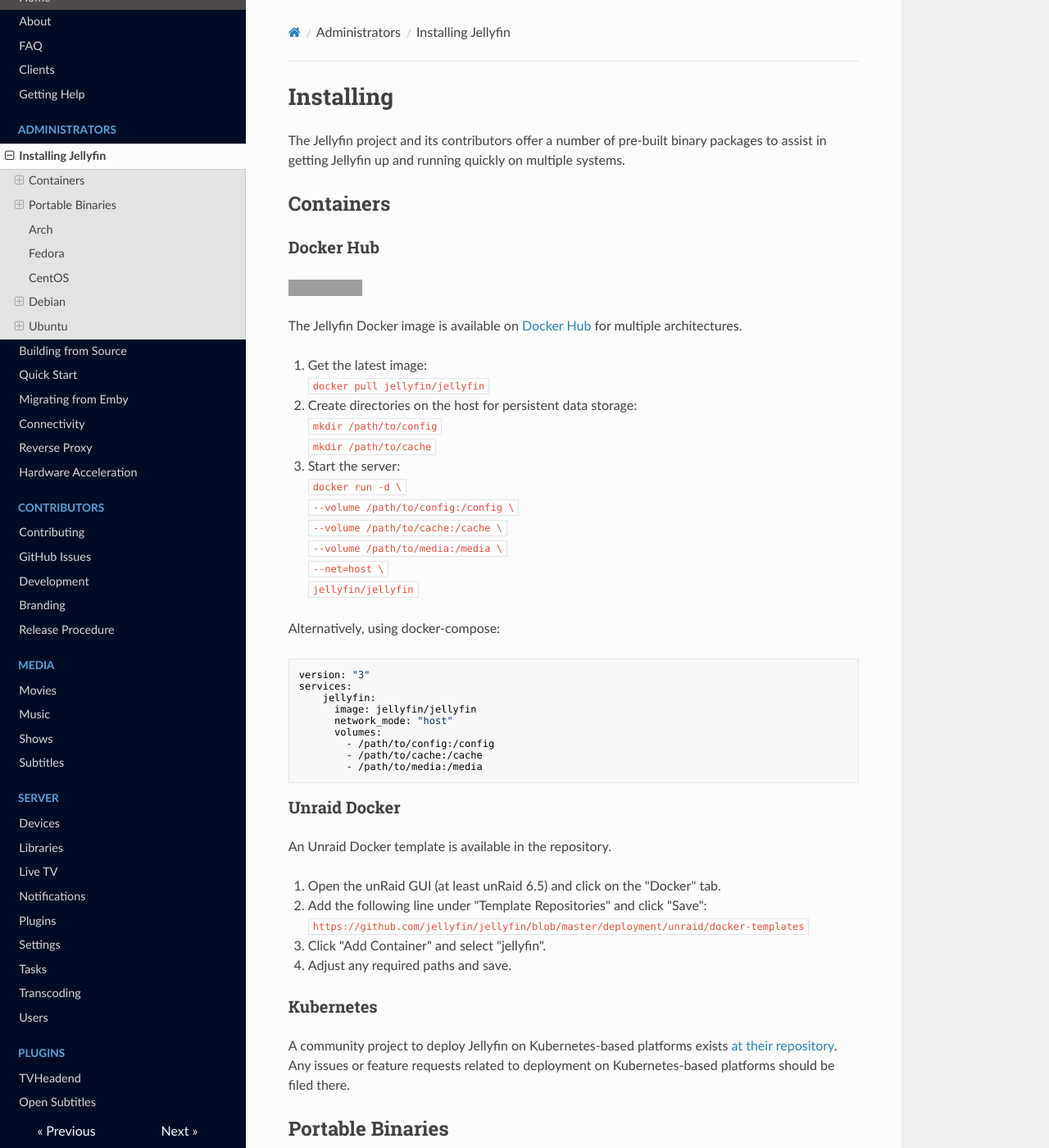
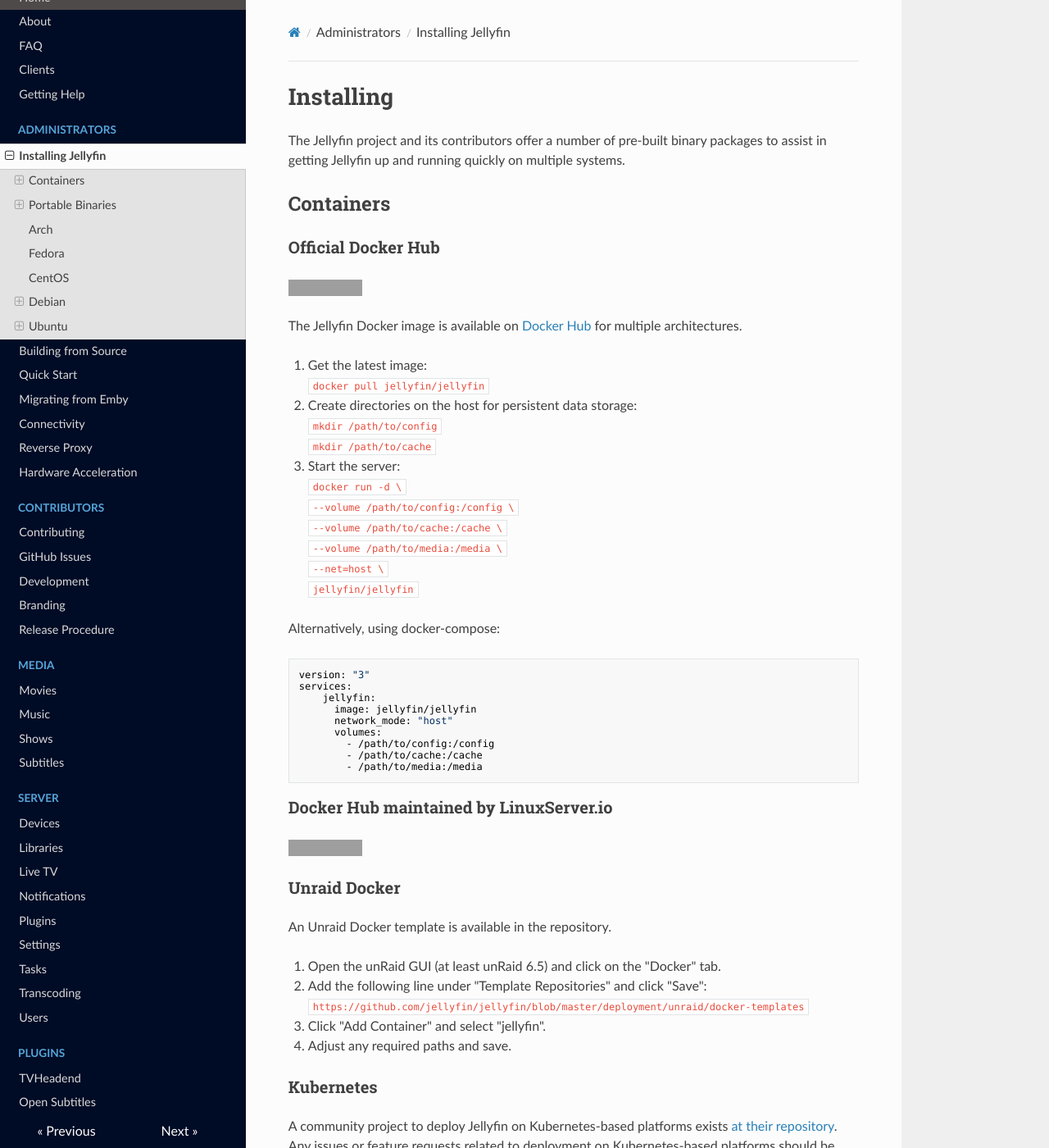
Before and after one commit to jellyfin-archive/jellyfin-docs, an MkDocs documentation site: the page built from docs/administrator-docs/installing.md, in a window 1280 px wide and 1400 px high. Shown: the whole window at 82% size. Built offline with MkDocs 1.6.1, drawn with Linux system fonts in a browser that asks for light colours; nearby versions of some CDN libraries; old or Windows-style settings are respelled for this version of MkDocs; grey boxes are pictures that could not be loaded.

Commit message:
Added Docker Hub maintained by LinuxServer.io

````diff
--- a/docs/administrator-docs/installing.md
+++ b/docs/administrator-docs/installing.md
@@ -4,7 +4,7 @@ The Jellyfin project and its contributors offer a number of pre-built binary pac
 
 ## Containers
 
-### Docker Hub
+### Official Docker Hub
 
 <a href="https://hub.docker.com/r/jellyfin/jellyfin"><img alt="Docker Pull Count" src="https://img.shields.io/docker/pulls/jellyfin/jellyfin.svg"></a>
 
@@ -35,6 +35,10 @@ services:
         - /path/to/cache:/cache
         - /path/to/media:/media
 ```
+
+### Docker Hub maintained by LinuxServer.io
+
+<a href="https://hub.docker.com/r/linuxserver/jellyfin"><img alt="Docker Pull Count" src="https://img.shields.io/docker/pulls/linuxserver/jellyfin.svg"></a>
 
 ### Unraid Docker
 
````
